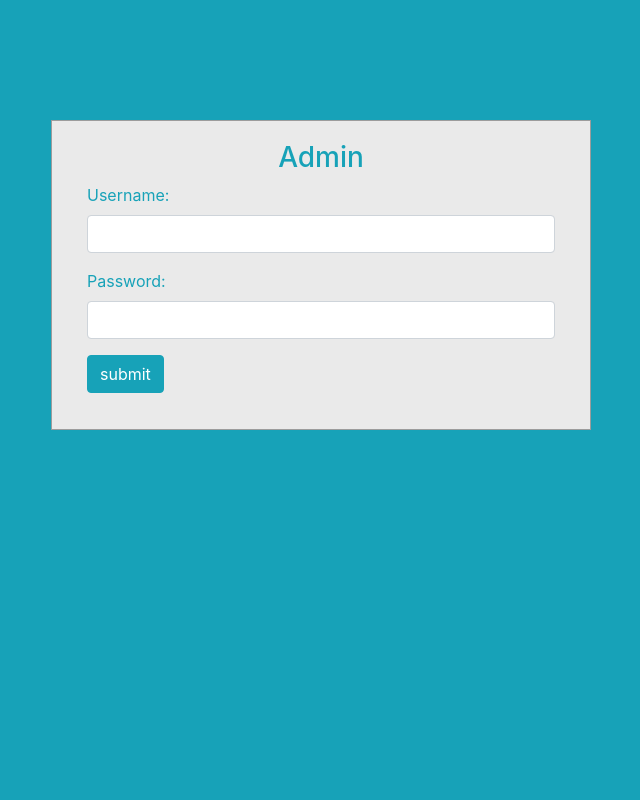
After one commit to Ryan-Menezes/loja-faculdade, a PHP site: page /admin/login.php in a window 1280 px wide. The commit adds this page. Shown: the whole page, without its empty margins (319-959 px from the left). Run offline with PHP 8.4, Linux system fonts and the light colour scheme; some libraries are stand-ins or nearby versions.

Commit message:
criando tela de login do admin

```diff
--- /dev/null
+++ b/admin/login.php
@@ -0,0 +1,65 @@
+<?php require_once __DIR__ . '/../config/config.php'; ?>
+
+<!doctype html>
+<html lang="pt-br">
+<head>
+    <meta charset="utf-8">
+    <meta name="viewport" content="width=device-width, initial-scale=1">
+    <title>Admin | Login</title>
+    <link href="//maxcdn.bootstrapcdn.com/bootstrap/4.1.1/css/bootstrap.min.css" rel="stylesheet" id="bootstrap-css">
+    <script src="//maxcdn.bootstrapcdn.com/bootstrap/4.1.1/js/bootstrap.min.js"></script>
+    <script src="//cdnjs.cloudflare.com/ajax/libs/jquery/3.2.1/jquery.min.js"></script>
+    <style>
+        body {
+            margin: 0;
+            padding: 0;
+            background-color: #17a2b8;
+            height: 100vh;
+        }
+
+        #login .container #login-row #login-column #login-box {
+            margin-top: 120px;
+            max-width: 600px;
+            border: 1px solid #9C9C9C;
+            background-color: #EAEAEA;
+        }
+
+        #login .container #login-row #login-column #login-box #login-form {
+            padding: 20px;
+        }
+
+        #login .container #login-row #login-column #login-box #login-form #register-link {
+            margin-top: -85px;
+        }
+    </style>
+</head>
+
+<body>
+    <div id="login">
+        <div class="container">
+            <div id="login-row" class="row justify-content-center align-items-center">
+                <div id="login-column" class="col-md-6">
+                    <div id="login-box" class="col-md-12">
+                        <?php require_once __DIR__ . '/../includes/messages.php'; ?>
+
+                        <form id="login-form" class="form" action="login-validate.php" method="post">
+                            <h3 class="text-center text-info">Admin</h3>
+                            <div class="form-group">
+                                <label for="username" class="text-info">Username:</label><br>
+                                <input type="text" name="username" id="username" class="form-control">
+                            </div>
+                            <div class="form-group">
+                                <label for="password" class="text-info">Password:</label><br>
+                                <input type="text" name="senha" id="password" class="form-control">
+                            </div>
+                            <div class="form-group">
+                                <input type="submit" name="submit" class="btn btn-info btn-md" value="submit">
+                            </div>
+                        </form>
+                    </div>
+                </div>
+            </div>
+        </div>
+    </div>
+</body>
+</html>
--- a/includes/messages.php
+++ b/includes/messages.php
@@ -1,9 +1,9 @@
 <?php if (isset($_SESSION['error'])): ?>
-    <div class="alert alert-danger"><?= $_SESSION['error'] ?></div>
+    <div class="alert alert-danger mt-4"><?= $_SESSION['error'] ?></div>
     <?php unset($_SESSION['error']); ?>
 <?php endif; ?>
 
 <?php if (isset($_SESSION['success'])): ?>
-    <div class="alert alert-success"><?= $_SESSION['success'] ?></div>
+    <div class="alert alert-success mt-4"><?= $_SESSION['success'] ?></div>
     <?php unset($_SESSION['success']); ?>
 <?php endif; ?>
```
Also changed, not shown: admin/login-validate.php (added, +24 -0 lines), sql/loja.sql (+10 -1 lines).
